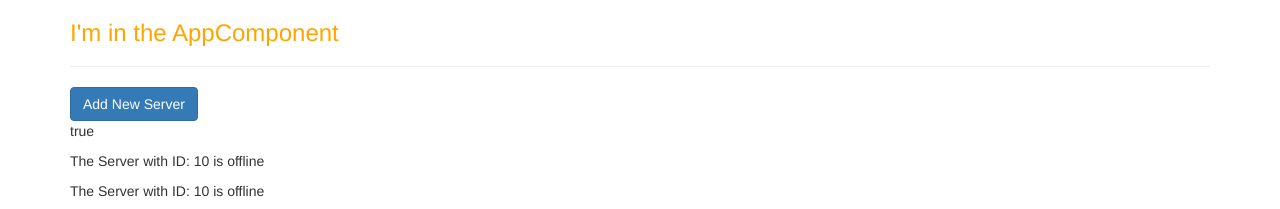
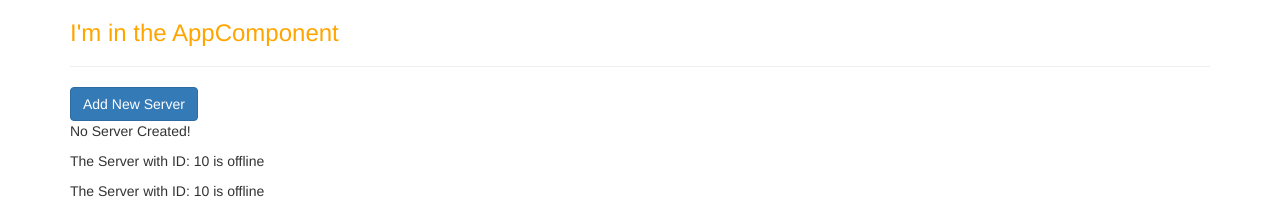
Before and after one commit to techneo1/UIGuild, an Angular app in the folder angular/: page / in a window 1280 px wide. Shown: the top 209 px of the page. Built offline with nearby package versions, Linux system fonts and the light colour scheme.

Commit message:
Databinding - Event binding

```diff
--- a/angular/src/app/servers/servers.component.html
+++ b/angular/src/app/servers/servers.component.html
@@ -1,5 +1,8 @@
 <button class="btn btn-primary"
-    [disabled]="!allowNewServer">Add New Server</button>
-    <p [innerText]="allowNewServer"></p>
+    [disabled]="!allowNewServer"
+    (click)="onCreateServer()">Add New Server</button>
+    <!-- <p [innerText]="allowNewServer"></p> -->
+<p>{{serverCreationStatus}}</p>
+
 <app-server></app-server>
 <app-server></app-server>
--- a/angular/src/app/servers/servers.component.ts
+++ b/angular/src/app/servers/servers.component.ts
@@ -13,6 +13,7 @@
 })
 export class ServersComponent implements OnInit {
   allowNewServer: boolean;
+  serverCreationStatus: string = 'No Server Created!';
   constructor() {
       this.allowNewServer = false;
       setTimeout(()=> {
@@ -23,4 +24,8 @@
   ngOnInit() {
   }
 
+  onCreateServer() {
+    this.serverCreationStatus = 'Server was created!';
+  }
+
 }
```
